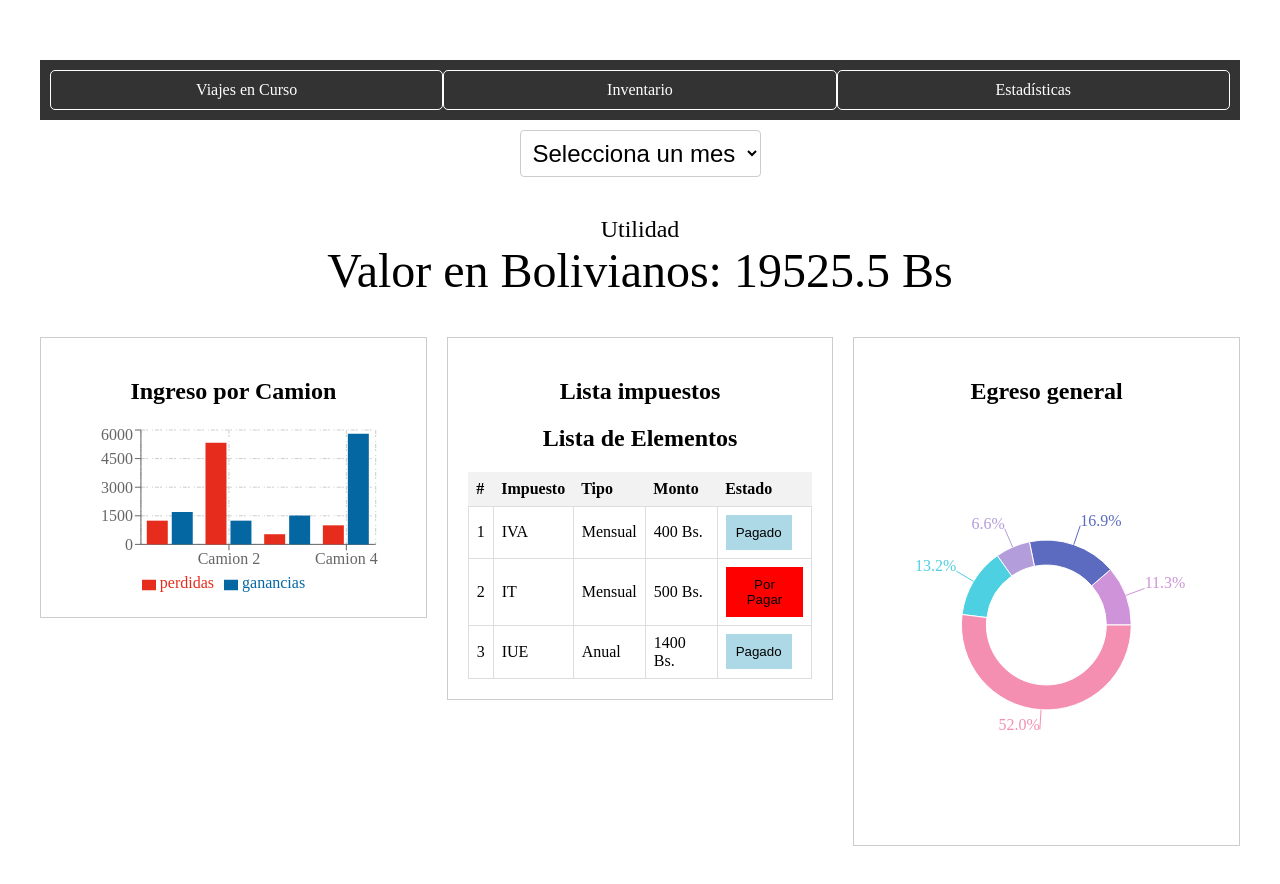
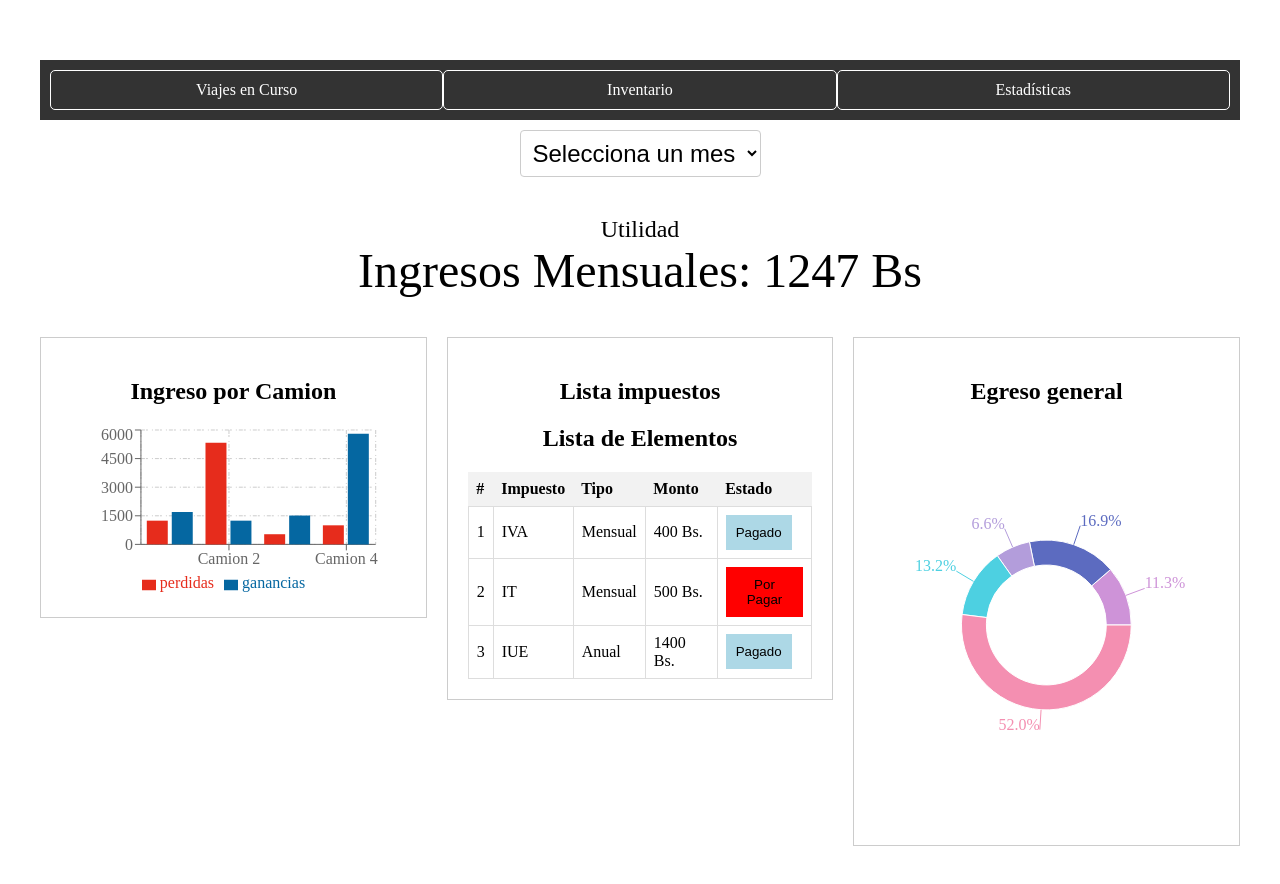
Before and after one commit to Ogreaggressive/CamionesRepo, a React (Vite) app: page /CamionesRepo in a window 1280 px wide. Built offline with nearby package versions, Linux system fonts and the light colour scheme.

Commit message:
showing money based on values

```diff
--- a/src/components/menu/moneyDisplay.jsx
+++ b/src/components/menu/moneyDisplay.jsx
@@ -1,24 +1,16 @@
-import React, { useState } from 'react';
+import React from 'react';
 import useStyles from './moneyDisplayStyles'; // Importa los estilos
 
-const MoneyDisplay = () => {
+const MoneyDisplay = ({ ingresosMensuales }) => {
   const classes = useStyles(); // Utiliza los estilos
-
-  const [bolivianosValue, setBolivianosValue] = useState(19525.50);
-
-  // Función para cambiar el valor en bolivianos
-  const changeValue = () => {
-    // Puedes cambiar el valor aquí según tus necesidades
-    setBolivianosValue(2500.75); // Ejemplo de cambio de valor
-  };
 
   return (
     <div className={classes.centerContainer}>
-    <div className={classes.smallText}>
+      <div className={classes.smallText}>
         Utilidad
       </div>
       <div className={classes.largeText}>
-        Valor en Bolivianos: {bolivianosValue} Bs
+        Ingresos Mensuales: {ingresosMensuales} Bs
       </div>
     </div>
   );
--- a/src/pages/Estadisticas.jsx
+++ b/src/pages/Estadisticas.jsx
@@ -6,18 +6,23 @@ import MoneyDisplay from '../components/menu/moneyDisplay';
 import Dashboard from '../components/menu/Dashboard';
 
 function Estadisticas() {
+  // Define el estado local para los ingresos mensuales
+  const [ingresosMensuales, setIngresosMensuales] = useState(0);
+
   // Define una función para actualizar los ingresos mensuales
-  const setIngresosMensuales = (nuevosIngresosMensuales) => {
-    // Puedes hacer algo con los nuevos ingresos mensuales aquí
-    console.log('Nuevos ingresos mensuales:', nuevosIngresosMensuales);
+  const actualizarIngresosMensuales = (nuevosIngresosMensuales) => {
+    setIngresosMensuales(nuevosIngresosMensuales);
   };
 
   return (
     <div>
       <TopNavigationBar />
       <MonthMenu />
-      <MoneyDisplay />
-      <Dashboard setIngresosMensuales={setIngresosMensuales} />
+      <MoneyDisplay ingresosMensuales={ingresosMensuales} />
+      <Dashboard
+        setIngresosMensuales={actualizarIngresosMensuales}
+        ingresosMensuales={ingresosMensuales}
+      />
     </div>
   );
 }
```
